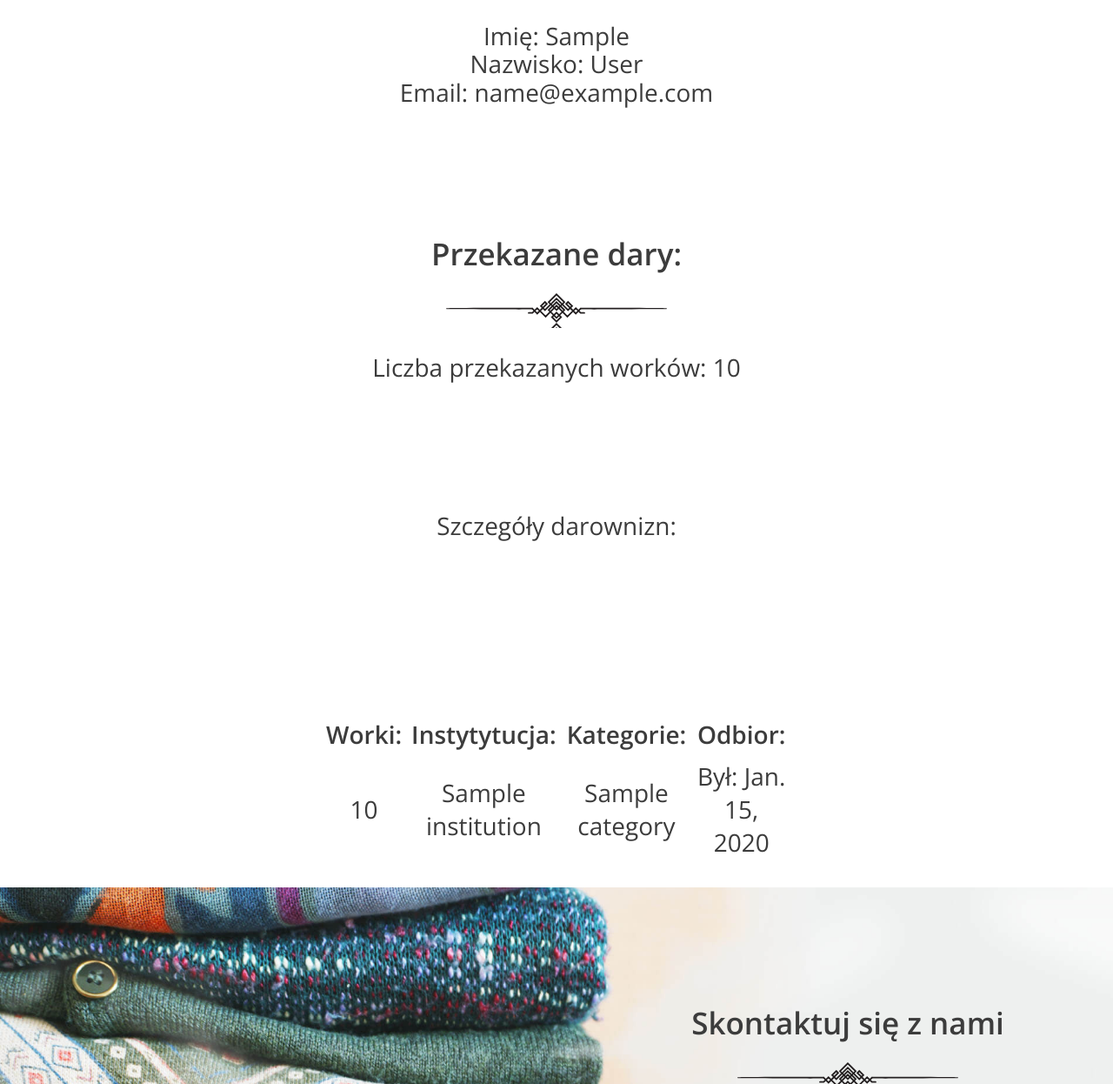
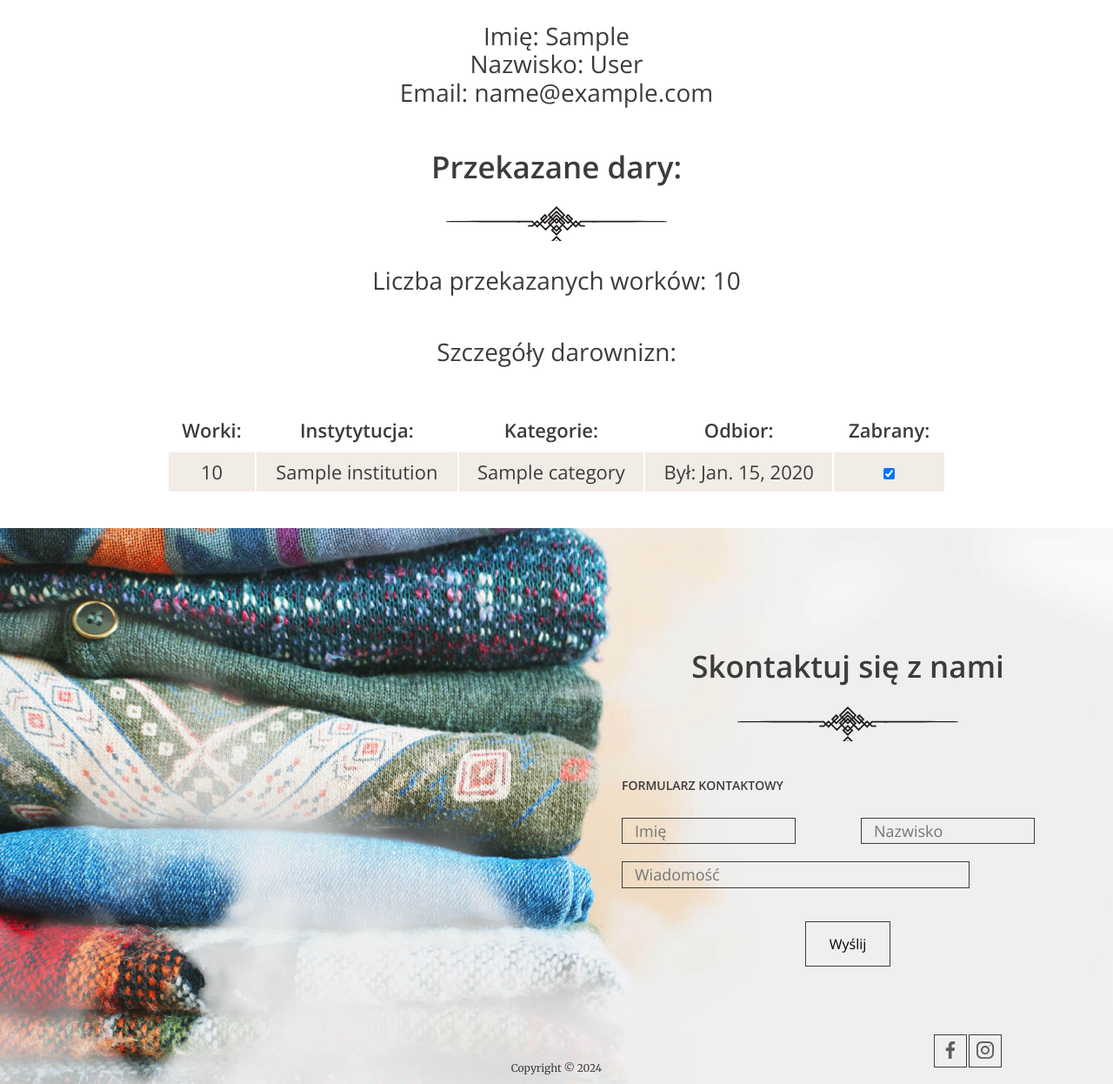
Before and after one commit to P-fury/Oddam_app, a Django app: page /user/ in a window 1280 px wide. Shown: the part 263-1509 px from the top of the page at 87% size. Run offline with Django 5.2, Linux system fonts and the light colour scheme; a user stored in the database is signed in; tables that the repository leaves empty hold one stand-in row (values such as "Sample post").

Commit message:
archive done

```diff
--- a/oddam_app/models.py
+++ b/oddam_app/models.py
@@ -30,8 +30,6 @@ class Institution(models.Model):
         return self.name
 
 
-
-
 class Donation(models.Model):
     quantity = models.IntegerField()
     category = models.ManyToManyField(Category)
--- a/oddam_app/static/css/style.css
+++ b/oddam_app/static/css/style.css
@@ -1838,27 +1838,18 @@ USER INFO PAGE
 
 
 .user-info {
-    height: auto;
     font-size: 28px;
     text-align: center;
-    border-collapse: collapse;
-    display: block;
-    margin-bottom: 150px;
+    margin-bottom: 50px;
 }
 
 .user-info-table {
-    width: 50%;
-    height: 100px;
-    font-size: 28px;
+    width: 70%;
+    margin: 40px auto;
+}
+
+.user-info-table th, .user-info-table td {
+    padding: 10px;
     text-align: center;
-    display: block;
-    align-content: center;
-    margin: 0 auto 150px;
-    border-collapse: collapse;
-    padding: 50px;
-}
-
-.user-info-table th, .user-info-table td {
-    padding: 5px;
-    text-align: center;
-}
+    font-size: 22px;
+}
--- a/oddam_app/views.py
+++ b/oddam_app/views.py
@@ -10,6 +10,7 @@ from django.http import HttpResponse, JsonResponse, HttpResponseRedirect
 from django.shortcuts import render, redirect
 from django.urls import reverse
 from django.views import View
+from django.views.decorators.http import require_POST
 from django.views.generic import TemplateView
 
 from oddam_app.forms import UserForm
@@ -73,7 +74,7 @@ class UserSiteView(View):
     def get(self, request):
         User = get_user_model()
         user = User.objects.get(pk=request.user.pk)
-        donations = Donation.objects.filter(user=user).order_by('pick_up_date')
+        donations = Donation.objects.filter(user=user).order_by('is_taken', 'pick_up_date')
         number_of_bags = sum([bags.quantity for bags in donations])
 
         context = {
@@ -83,7 +84,15 @@ class UserSiteView(View):
             'today': date.today(),
 
         }
-        return render(request, 'user-site.html', context )
+        return render(request, 'user-site.html', context)
+
+    def post(self, request):
+        donation_id = request.POST.get('donation_id')
+        is_taken = request.POST.get('is_taken') == 'true'
+        donation = Donation.objects.get(id=donation_id)
+        donation.is_taken = is_taken
+        donation.save()
+        return JsonResponse({'success': True, 'message': 'Stan darowizny został pomyślnie zaktualizowany.'})
 
 
 class LandingPageView(View):
--- a/templates/form.html
+++ b/templates/form.html
@@ -251,4 +251,5 @@
             </form>
         </div>
     </section>
+
 {% endblock content %}
--- a/templates/nav.html
+++ b/templates/nav.html
@@ -2,12 +2,6 @@
 <!DOCTYPE html>
 <html lang="en">
 <head>
-    <meta charset="UTF-8">
-    <title>Oddam</title>
-    <meta charset="UTF-8"/>
-    <meta name="viewport" content="width=device-width, initial-scale=1.0"/>
-    <meta http-equiv="X-UA-Compatible" content="ie=edge"/>
-    <title>Document</title>
     <link rel="stylesheet" href="{% static 'css/style.css' %}"/>
 </head>
 
--- a/templates/user-site.html
+++ b/templates/user-site.html
@@ -1,5 +1,8 @@
 {% extends 'base.html' %}
 {% load static %}
+
+
+{% block content %}
     <!doctype html>
 <html lang="en">
 <head>
@@ -7,11 +10,10 @@
     <meta name="viewport"
           content="width=device-width, user-scalable=no, initial-scale=1.0, maximum-scale=1.0, minimum-scale=1.0">
     <meta http-equiv="X-UA-Compatible" content="ie=edge">
+    <meta name="csrf-token" content="{{ csrf_token }}">
     <title>User</title>
     <link rel="stylesheet" href="{% static 'css/style.css' %}"/>
 </head>
-
-{% block content %}
     <body>
     {% include 'nav.html' %}
     <h2>Użytkownik</h2>
@@ -24,26 +26,32 @@
     <div class="user-info">Szczegóły darownizn:</div>
     <table class='user-info-table'>
         <tr>
-                <th>Worki: </th>
-                <th>Instytytucja: </th>
-                <th>Kategorie: </th>
-                <th>Odbior: </th>
+            <th>Worki:</th>
+            <th>Instytytucja:</th>
+            <th>Kategorie:</th>
+            <th>Odbior:</th>
+            <th>Zabrany:</th>
         </tr>
         {% for donation in donations %}
             <tr>
+            <label for="is_taken_{{ forloop.counter }}">
                 <td>{{ donation.quantity }}</td>
                 <td>{{ donation.institution.name }}
                 <td>{% for category in donation.category.all %}
                     {{ category.name }}{% if not forloop.last %}, {% endif %}
                 {% endfor %}</td>
                 {% load tz %}
-                {% if donation.pick_up_date < today %}<td>Był: {{ donation.pick_up_date }}</td>{% endif %}
-            {% if donation.pick_up_date >= today %}<td>Będzie: {{ donation.pick_up_date }}</td>{% endif %}
+                {% if donation.pick_up_date < today %}
+                    <td>Był: {{ donation.pick_up_date }}</td>{% endif %}
+                {% if donation.pick_up_date >= today %}
+                    <td>Będzie: {{ donation.pick_up_date }}</td>{% endif %}
+
+                <td><input type="checkbox" name="is_taken" id="is_taken_{{ forloop.counter }}"
+                           data-donation-id="{{ donation.id }}" {% if donation.is_taken %}checked{% endif %}></td>
+            </label>
+        {% endfor %}
         </tr>
-            {% endfor %}
     </table>
-
-
 
 
     </body>
```
Also changed, not shown: oddam_app/static/js/app.js (+64 -5 lines), 1 other file. Lines whose indentation alone changed are shown as unchanged.
